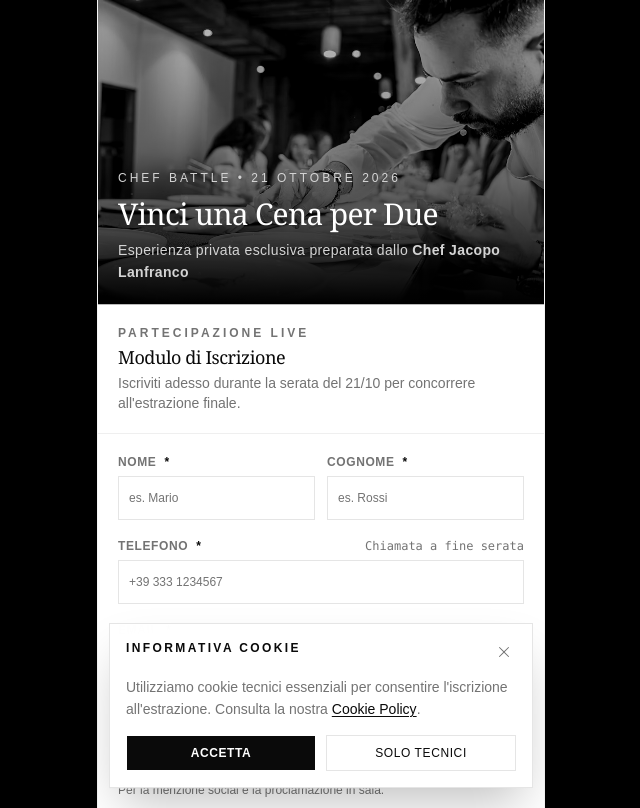
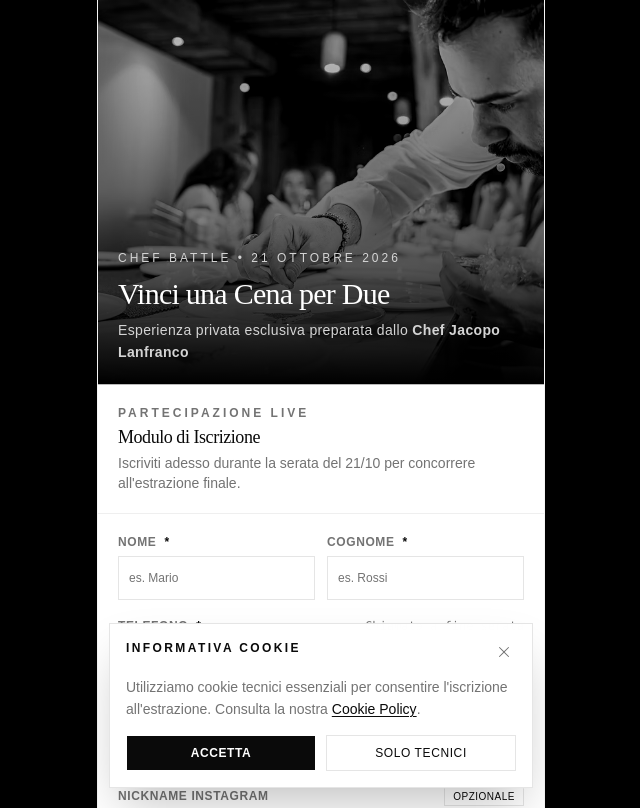
Before and after one commit to DaniCerri/form_estrazione-Jacopo_lanfranco, a React (Vite) app: page / in a window 1280 px wide. Shown: the top 808 px of the page, without its empty margins (319-959 px from the left). Built offline with nearby package versions, Linux system fonts and the light colour scheme.

Commit message:
style(typography): adotta Playfair Display per i titoli e aumenta altezza hero image

```diff
--- a/package.json
+++ b/package.json
@@ -15,6 +15,7 @@
     "@base-ui/react": "^1.9.0",
     "@fontsource-variable/merriweather": "^5.3.0",
     "@fontsource-variable/outfit": "^5.3.0",
+    "@fontsource-variable/playfair-display": "^5.3.0",
     "@phosphor-icons/react": "^2.1.10",
     "@tailwindcss/vite": "^4",
     "class-variance-authority": "^0.7.1",
--- a/src/components/Header.tsx
+++ b/src/components/Header.tsx
@@ -8,7 +8,7 @@ export function Header() {
         <img
           src={GIVEAWAY_CONFIG.heroImageUrl}
           alt="Chef Battle - Jacopo Lanfranco"
-          className="w-full h-64 sm:h-76 object-cover object-center grayscale contrast-115 brightness-90"
+          className="w-full h-80 sm:h-96 object-cover object-center grayscale contrast-115 brightness-90"
           loading="eager"
         />
 
--- a/src/index.css
+++ b/src/index.css
@@ -2,7 +2,7 @@
 @import "tw-animate-css";
 @import "shadcn/tailwind.css";
 @import "@fontsource-variable/outfit";
-@import "@fontsource-variable/merriweather";
+@import "@fontsource-variable/playfair-display";
 
 @custom-variant dark (&:is(.dark *));
 
@@ -77,7 +77,8 @@
 
 @theme inline {
     --font-sans: 'Outfit Variable', sans-serif;
-    --font-heading: 'Merriweather Variable', serif;
+    --font-heading: 'Playfair Display Variable', serif;
+    --font-serif: 'Playfair Display Variable', serif;
     --color-sidebar-ring: var(--sidebar-ring);
     --color-sidebar-border: var(--sidebar-border);
     --color-sidebar-accent-foreground: var(--sidebar-accent-foreground);
```
Also changed, not shown: 2 other files (tests, documents, lock files or other folders).
